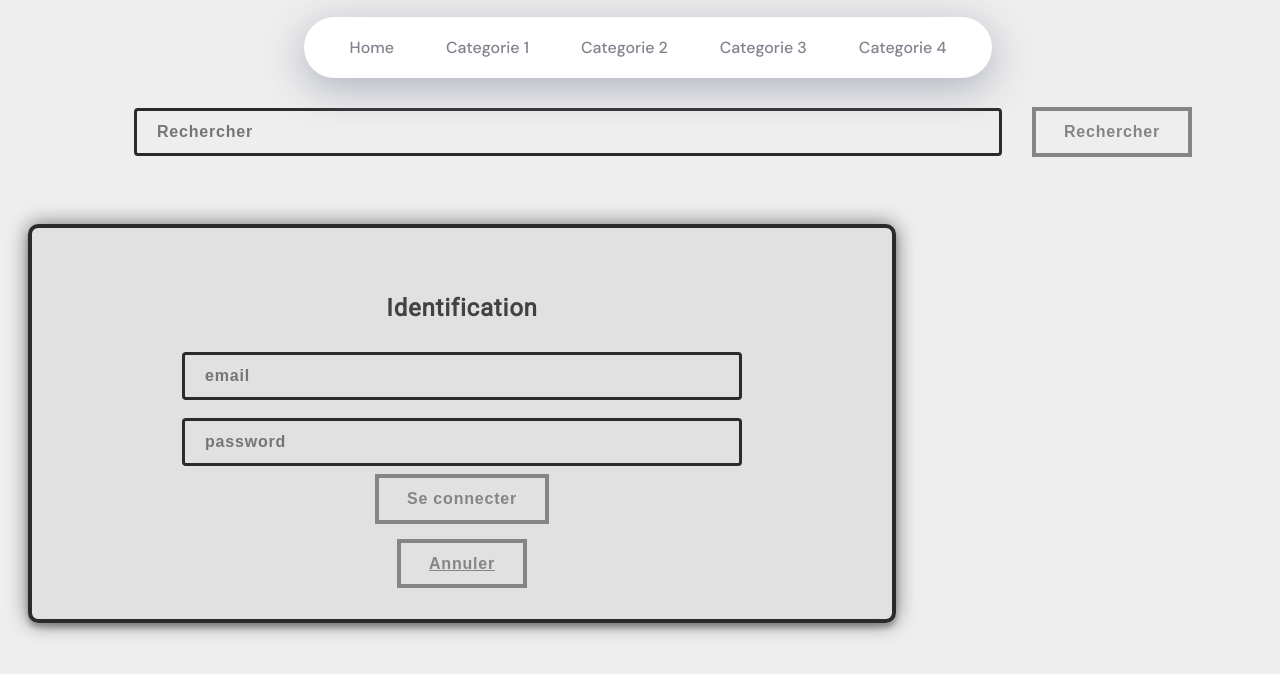
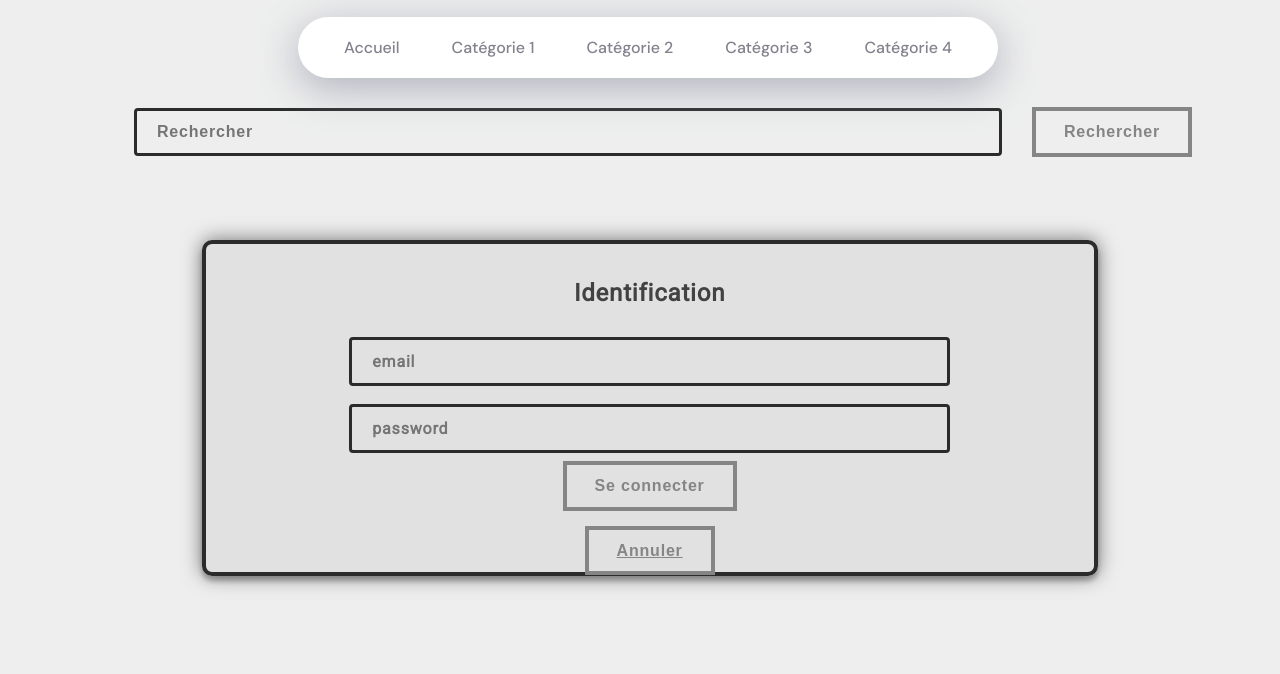
Before and after one commit to celbax95/CFA_CommercialWebsite, a React app in the folder front-react/: page /login in a window 1280 px wide. Shown: the part 74-748 px from the top of the page. Built offline with nearby package versions, Linux system fonts and the light colour scheme; no server answers.

Commit message:
Update css Login

```diff
--- a/front-react/src/index.css
+++ b/front-react/src/index.css
@@ -1,8 +1,8 @@
 @import url(https://fonts.googleapis.com/css?family=Roboto:400,100,300);
 
 body, #root{
-  height: 100%;
-  width: 100%;
+  height: 0 auto;
+  width: 0 auto;
   font-family:"Roboto";
   display: flex;
   flex-direction: column;
--- a/front-react/src/router/Header.js
+++ b/front-react/src/router/Header.js
@@ -9,9 +9,7 @@ export default function Header(props) {
       <div className="search">
         <input type="text"
           name="searchBar"
-          // value="{this.state.email}"
           placeholder="Rechercher"
-        // onChange={this.onChange.bind(this)}
         />
         <button class="btn draw-border">Rechercher</button>
       </div>
--- a/front-react/src/router/Navbar.js
+++ b/front-react/src/router/Navbar.js
@@ -53,17 +53,17 @@ function NavBar(props) {
           <a class="button draw-border" onClick={() => {
             props.disconnect();
             window.location.href = "/Login";
-          }}>Loggout</a>
+          }}>Déconnexion</a>
         )
       }
     </div>
 
     <nav class="nav">
-      <a href="#" class="nav-item is-active" active-color="orange" >Home</a>
-      <a href="#" class="nav-item" active-color="green">Categorie 1</a>
-      <a href="#" class="nav-item" active-color="blue">Categorie 2</a>
-      <a href="#" class="nav-item" active-color="red" onclick="openForm()">Categorie 3</a>
-      <a href="#" class="nav-item" active-color="rebeccapurple">Categorie 4</a>
+      <a href="#" class="nav-item is-active" active-color="orange" >Accueil</a>
+      <a href="#" class="nav-item" active-color="green">Catégorie 1</a>
+      <a href="#" class="nav-item" active-color="blue">Catégorie 2</a>
+      <a href="#" class="nav-item" active-color="red" onclick="openForm()">Catégorie 3</a>
+      <a href="#" class="nav-item" active-color="rebeccapurple">Catégorie 4</a>
       {
         props.isLogin ? (
           <a href="#" class="nav-item" active-color="rebeccapurple">Mon profil</a>
--- a/front-react/src/screen/Login.css
+++ b/front-react/src/screen/Login.css
@@ -1,12 +1,15 @@
+@import url(https://fonts.googleapis.com/css?family=Roboto:400,100,300);
+
 form {
     width: 70%;
-    padding: 30px;
-    margin: 15px;
+    height: 42%;
+    padding: 15px;
     background: #2b2b2b11;
     box-shadow: 0 0 20px 0 rgba(0, 0, 0, 0.527), 0 5px 5px 0 rgba(0, 0, 0, 0.24);
     border: 4px solid #2b2b2b;
     border-radius: 10px;
-
+    position: fixed;
+    margin-left: 400px;
 }
 
 input[type="email"], input[type="password"] {
@@ -20,7 +23,7 @@ input[type="email"], input[type="password"] {
     box-sizing: border-box;
     background-color: #ffffff00;
     color: rgb(66, 66, 66);
-    font-family: 'K2D', sans-serif;
+    font-family: 'Roboto';
     font-weight: bold;
     font-size: medium;
     border: 3px solid #2b2b2b;
@@ -31,3 +34,8 @@ input[type="email"], input[type="password"] {
 h2{
     letter-spacing: 0.05rem;
 }
+
+p{
+    align-content: center;
+    margin-left: 14%;
+}
--- a/front-react/src/screen/Login.js
+++ b/front-react/src/screen/Login.js
@@ -35,11 +35,12 @@ class Login extends React.Component {
     render() {
         return (
             <div className="row" style={{ flexDirection: "column" }}>
-
+                <p>
                 <form style={{
                     display: "flex", flexDirection: "column",
                     alignSelf: "center", margin: "60px 0px"
-                }}> <p>
+                }}>
+                    <div>
                         <h2>Identification</h2>
                         <input type="email"
                             name="email"
@@ -57,7 +58,8 @@ class Login extends React.Component {
                             Se connecter</button>
                         <br></br>
                         <Link className="close draw-border" to="./Home">Annuler</Link>
-                    </p> </form>
+                    </div>
+                </form></p>
             </div>
         );
     }
```
